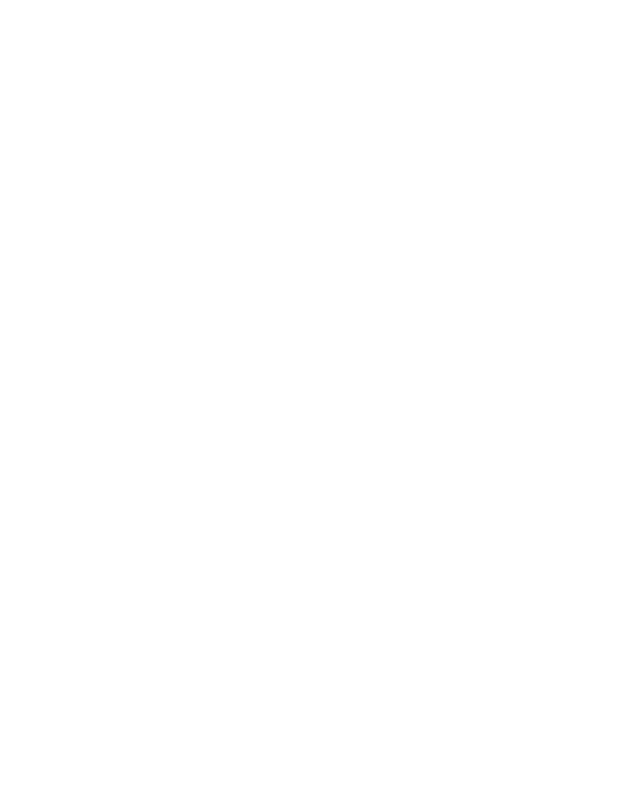
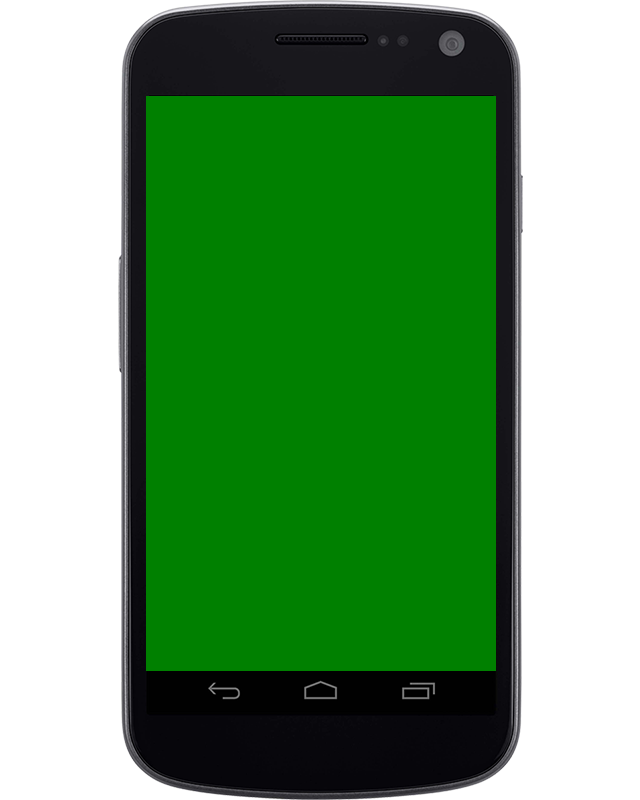
Before and after one commit to artifactdev/webdroid, a plain HTML site: page index.html in a window 1280 px wide. Shown: the whole page, without its empty margins (320-960 px from the left). Drawn offline with Linux system fonts and the light colour scheme.

Commit message:
Basic structure of Index
- changed the background to png
- centered the device in page
- defined position for displaying content

```diff
--- /dev/null
+++ b/css/styles.css
@@ -0,0 +1,19 @@
+body {padding:0;margin:0;}
+
+#wrapper {width:100%;}
+
+#device {
+	width:405px;
+	height:800px;
+	background: url(../images/background.png) no-repeat;
+	margin:0 auto;
+	position:relative;
+}
+
+#deviceDisplay {
+	position:absolute;
+	width:350px;
+	height:575px;
+	background:green;
+	margin:96px 0 0 28px;
+}
--- a/index.html
+++ b/index.html
@@ -3,9 +3,16 @@
 <head>
 	<script type="text/javascript"  href="./javascript/libs/jquery-1.8.0.js"></script>
 	<script type="text/javascript"  href="./javascript/libs/jquery-ui-1.8.23.custom.min.js"></script>
+	<link rel="stylesheet" type="text/css" href="css/styles.css">
 </head>
 
 <body>
+<div id="wrapper">
+	<div id="device">
+		<div id="deviceDisplay">
 
+		</div>
+	</div>
+</div>
 </body>
 </html>
```
Also changed, not shown: images/background.jpg (deleted), images/background.png (added).
